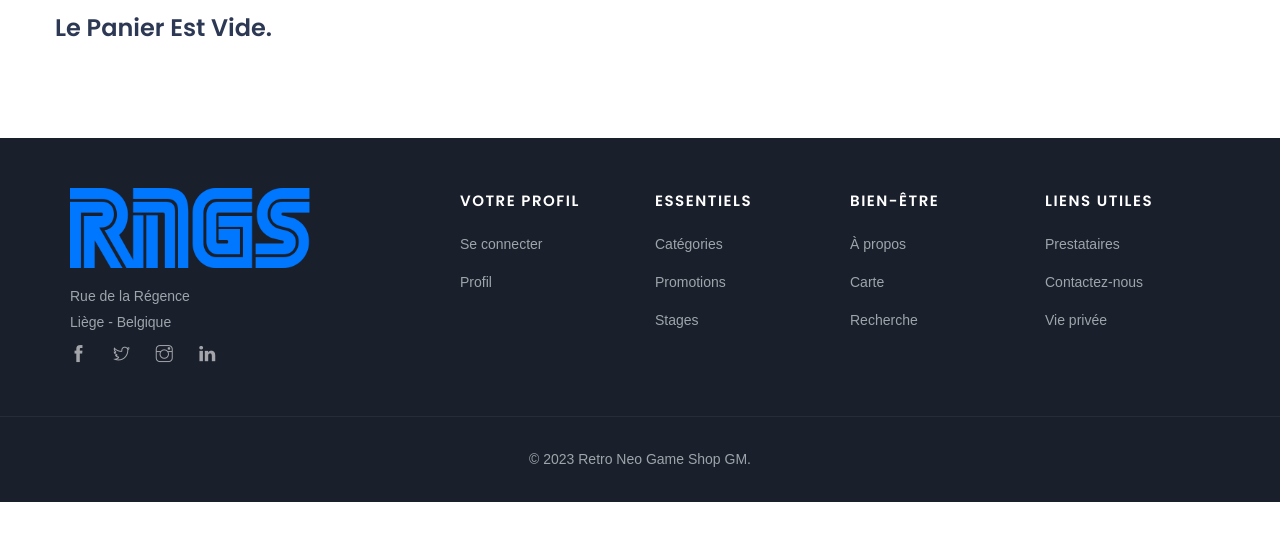
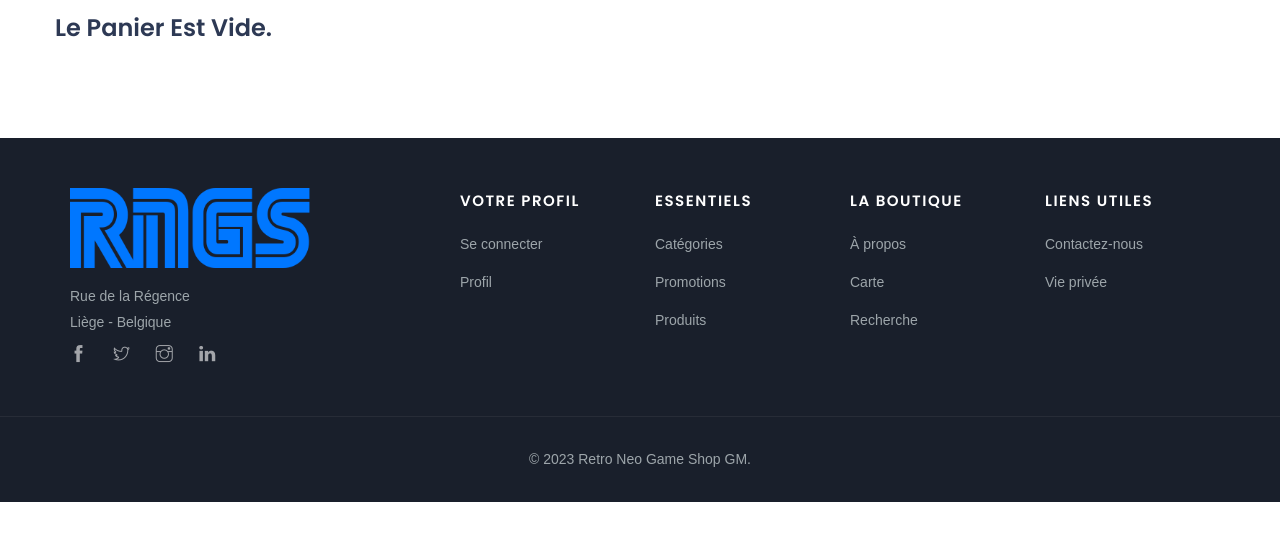
Before and after one commit to GuillaumeMalecha/rngs, a Symfony app: template templates/cart/index.html.twig in a window 1280 px wide. Shown: the part 247-800 px from the top of the page. Run offline with Twig, Linux system fonts and the light colour scheme; the template is opened without the code that fills it, so the values that code supplies are empty; some libraries are stand-ins or nearby versions; some web fonts are replaced.

Commit message:
Update base.html.twig

```diff
--- a/templates/base.html.twig
+++ b/templates/base.html.twig
@@ -285,11 +285,11 @@
                                         <h4 class="widget-title">Votre profil</h4>
                                         <ul class="footer-menu">
                                             {% if is_granted('ROLE_USER') %}
-                                                <li><a href="">Se déconnecter</a></li>
+                                                <li><a href="{{ path('app_logout') }}">Se déconnecter</a></li>
                                             {% else %}
-                                                <li><a href="">Se connecter</a></li>
+                                                <li><a href="{{ path('app_login') }}">Se connecter</a></li>
                                             {% endif %}
-                                            <li><a href="">Profil</a></li>
+                                            <li><a href="{{ path('app_profil') }}">Profil</a></li>
                                         </ul>
                                     </div>
                                 </div>
@@ -298,20 +298,20 @@
                                     <div class="footer-widget">
                                         <h4 class="widget-title">Essentiels</h4>
                                         <ul class="footer-menu">
-                                            <li><a href="">Catégories</a></li>
-                                            <li><a href="">Promotions</a></li>
-                                            <li><a href="">Stages</a></li>
+                                            <li><a href="{{ path('toutescategories') }}">Catégories</a></li>
+                                            <li><a href="{{ path('promotions') }}">Promotions</a></li>
+                                            <li><a href="{{ path('tousproduits') }}">Produits</a></li>
                                         </ul>
                                     </div>
                                 </div>
 
                                 <div class="col-lg-2 col-md-4">
                                     <div class="footer-widget">
-                                        <h4 class="widget-title">Bien-Être</h4>
+                                        <h4 class="widget-title">La boutique</h4>
                                         <ul class="footer-menu">
                                             <li><a href="">À propos</a></li>
                                             <li><a href="">Carte</a></li>
-                                            <li><a href="">Recherche</a></li>
+                                            <li><a href="{{ path('recherche') }}">Recherche</a></li>
                                         </ul>
                                     </div>
                                 </div>
@@ -320,8 +320,7 @@
                                     <div class="footer-widget">
                                         <h4 class="widget-title">Liens utiles</h4>
                                         <ul class="footer-menu">
-                                            <li><a href="">Prestataires</a></li>
-                                            <li><a href="">Contactez-nous</a></li>
+                                            <li><a href="{{ path('contact') }}">Contactez-nous</a></li>
                                             <li><a href="">Vie privée</a></li>
                                         </ul>
                                     </div>
```
